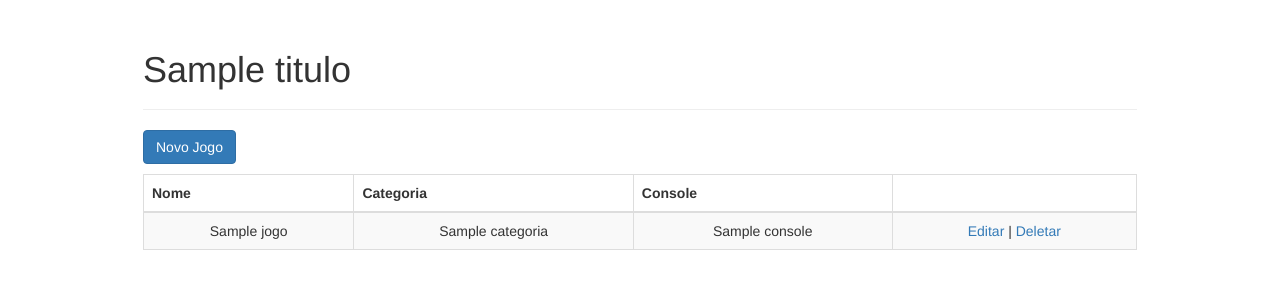
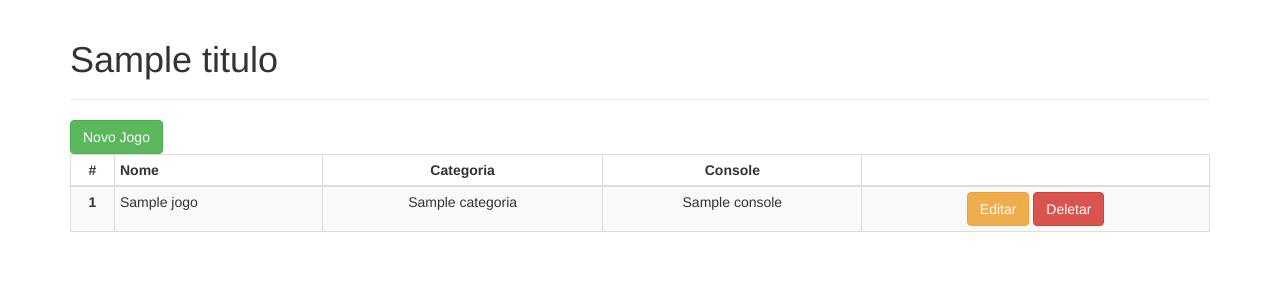
Before and after one commit to carvalhocaio/jogoteca, a Flask app: template templates/lista.html in a window 1280 px wide. Shown: the top 300 px of the page. Run offline with Flask 2, Linux system fonts and the light colour scheme; the template is opened without the code that fills it: most values are stand-ins (such as "Sample title", 1, 10 or a date in 2020); some libraries are stand-ins or nearby versions.

Commit message:
Melhorando o CSS

```diff
--- a/static/app.css
+++ b/static/app.css
@@ -1,22 +1,3 @@
-body {
-    padding-top: 10px;
-}
-
-.btn {
-    margin-bottom: 10px;
-}
-
-.container {
-    border-radius: 4px;
-    margin: auto;
-    width: 80%;
-}
-
-.little-container {
-    width: 40%;
-    margin: auto;
-}
-
 figcaption {
     text-align: center;
     margin: 3px auto;
@@ -40,7 +21,3 @@ figcaption {
     text-align: right;
     top: 0;
 }
-
-td {
-    text-align: center;
-}
--- a/templates/lista.html
+++ b/templates/lista.html
@@ -1,28 +1,33 @@
 {% extends "template.html" %}
 {% block conteudo %}
-<a class="btn btn-primary" href="{{ url_for('novo') }}">Novo Jogo</a>
 
-<table class="table table-striped table-responsive table-bordered">
+
+<a class="btn btn-success" href="{{ url_for('novo') }}">Novo Jogo</a>
+
+<table class="table table-striped table-responsive table-bordered table-condensed">
   <thead class="thead-default">
     <tr>
+      <th class="text-center">#</th>
       <th>Nome</th>
-      <th>Categoria</th>
-      <th>Console</th>
+      <th class="text-center">Categoria</th>
+      <th class="text-center">Console</th>
       <th></th>
     </tr>
   </thead>
   <tbody>
     {% for jogo in jogos %}
     <tr>
-      <td>{{ jogo.nome }}</td>
-      <td>{{ jogo.categoria }}</td>
-      <td>{{ jogo.console }}</td>
-      <td>
-        <a href="{{ url_for('editar', id=jogo.id) }}">Editar</a> |
-        <a href="{{ url_for('deletar', id=jogo.id) }}">Deletar</a>
+      <td class="text-center"><b>{{ jogo.id }}</b></td>
+      <td class="text-left">{{ jogo.nome }}</td>
+      <td class="text-center">{{ jogo.categoria }}</td>
+      <td class="text-center">{{ jogo.console }}</td>
+      <td class="text-center">
+        <a class="btn btn-warning" href="{{ url_for('editar', id=jogo.id) }}">Editar</a>
+        <a class="btn btn-danger" href="{{ url_for('deletar', id=jogo.id) }}">Deletar</a>
       </td>
     </tr>
     {% endfor %}
   </tbody>
 </table>
+
 {% endblock %}
--- a/templates/login.html
+++ b/templates/login.html
@@ -15,6 +15,6 @@
   <input type="hidden" name="proxima" value="{{ proxima or url_for('index') }}">
   <p><label>Nome de usuário:</label> <input class="form-control" type="text" name="usuario" required></p>
   <p><label>Senha:</label> <input class="form-control" type="password" name="senha" required></p>
-  <p><button class="btn btn-primary" type="submit">Entrar</button></p>
+  <p><button class="btn btn-success btn-block" type="submit">Entrar</button></p>
 </form>
 {% endblock %}
```
Also changed, not shown: prepara_banco.py (+11 -19 lines), templates/editar.html (+6 -4 lines), templates/novo.html (+4 -4 lines), uploads/capa1-1616011223.7284713.jpg (added), uploads/capa14-1616002666.649819.jpg (deleted), uploads/capa2-1616011362.644553.jpg (added), uploads/capa3-1616011454.0804873.jpg (added), uploads/capa4-1616011509.2864904.jpg (added), uploads/capa5-1616011661.5578685.jpg (added), uploads/capa6-1616011690.890443.jpg (added).
